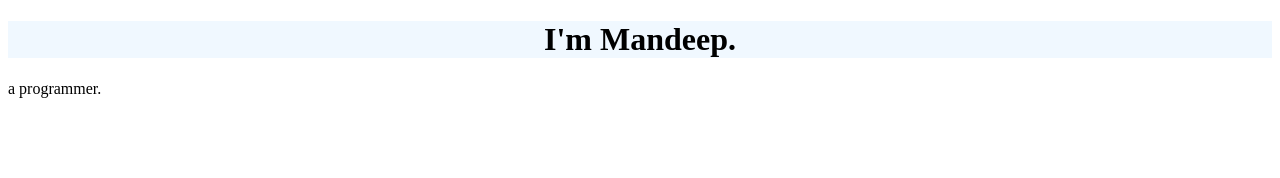
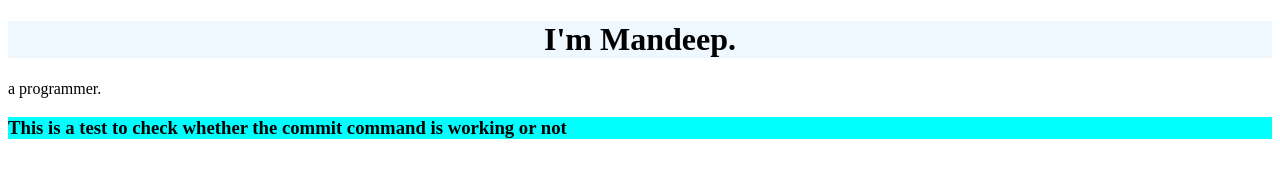
Before and after one commit to Mandeep-Andey/CSS---My-Site, a plain HTML site: page index.html in a window 1280 px wide. Drawn offline with Linux system fonts and the light colour scheme.

Commit message:
1st commit
doing it to learn git and github

```diff
--- a/css/styles.css
+++ b/css/styles.css
@@ -1,3 +1,7 @@
 h1{
     background-color: aliceblue;
 }
+
+h3{
+    background-color: aqua;
+}
--- a/index.html
+++ b/index.html
@@ -12,5 +12,6 @@
     <!-- <div><h1><center>I'm Mandeep.</center></h1></div> -->
     <h1><center>I'm Mandeep.</center></h1>
     <p>a programmer.</p>
+    <h3>This is a test to check whether the commit command is working or not</h3>
 </body>
 </html>
```
